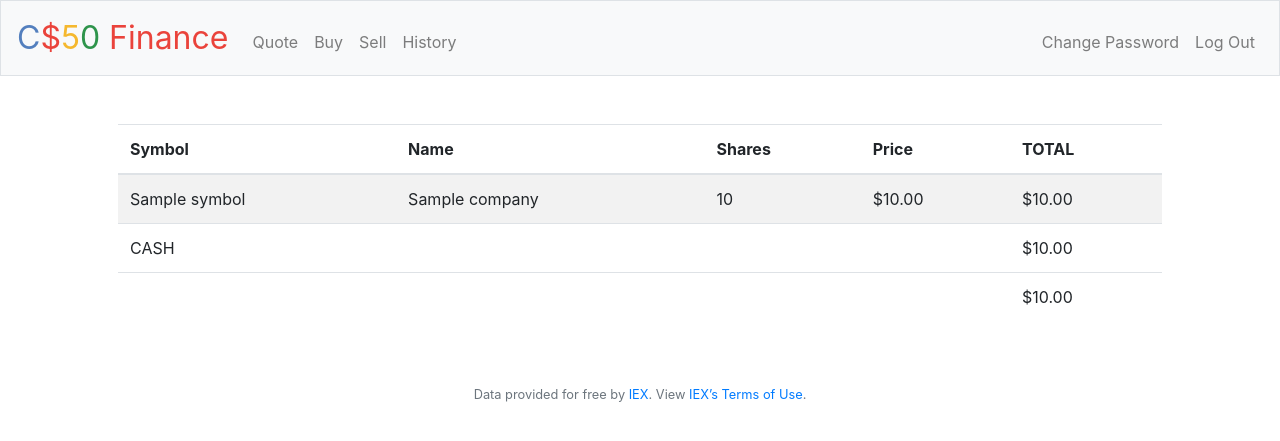
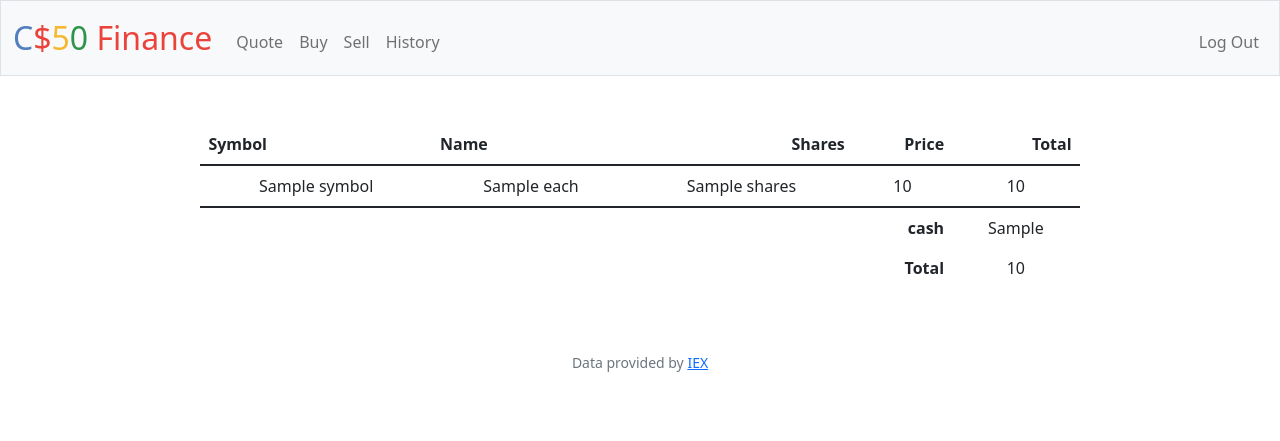
Before and after one commit to mu802/CS50X, a Flask app: template finance/templates/index.html in a window 1280 px wide. Shown: the top 441 px of the page. Run offline with Flask 3, Linux system fonts and the light colour scheme; a user stored in the database is signed in; the template is opened without the code that fills it: most values are stand-ins (such as "Sample title", 1, 10 or a date in 2020); some libraries are stand-ins or nearby versions.

Commit message:
Sat, Jul 8, 2023, 10:27 AM +03:00

```diff
--- a/finance/templates/apology.html
+++ b/finance/templates/apology.html
@@ -5,5 +5,6 @@
 {% endblock %}
 
 {% block main %}
-    <img alt="{{ top }}" class="border" src="http://memegen.link/custom/{{ top | urlencode }}/{{ bottom | urlencode }}.jpg?alt=https://i.imgur.com/CsCgN7Ll.png" title="{{ top }}">
+    <!-- https://memegen.link/ -->
+    <img alt="{{ top }}" class="border img-fluid" src="http://memegen.link/custom/{{ top | urlencode }}/{{ bottom | urlencode }}.jpg?alt=https://i.imgur.com/CsCgN7Ll.png&width=400" title="{{ top }}">
 {% endblock %}
--- a/finance/templates/index.html
+++ b/finance/templates/index.html
@@ -1,40 +1,47 @@
-{% extends "layout.html" %}
+{% extends 'layout.html' %}
+
 
 {% block title %}
-    Portfolio
+Index
 {% endblock %}
 
 {% block main %}
-    <table class="table table-striped">
+
+<div class="my-auto">
+<table class="table ">
     <thead>
       <tr>
-                <th>Symbol</th>
-                <th>Name</th>
-                <th>Shares</th>
-                <th>Price</th>
-                <th>TOTAL</th>
+        <th class="text-start" scope="col">Symbol</th>
+        <th class="text-start" scope="col">Name</th>
+        <th class="text-end" scope="col">Shares</th>
+        <th class="text-end" scope="col">Price</th>
+        <th  class="text-end" scope="col">Total</th>
       </tr>
     </thead>
+    <tbody>
+        {% if value %}
+        {% for each in value %}
+        <tr>
+            <td >{{each['symbol']}}</td>
+            <td>{{each['name']}}</td>
+            <td>{{each['shares']}}</td>
+            <td>{{each['price']}}</td>
+            <td>{{each['total']}}</td>
+          </tr>
+            {% endfor %}
+        {% endif %}
+    </tbody>
     <tfoot>
       <tr>
-                <td colspan="4"></td>
-                <td>{{ sum_totals | usd }}</td>
+        <td  class=" fw-bold border-0" colspan="4" style="text-align:end;" >cash</td>
+        <td  class="border-0" colspan="5">{{cash_place}}</td>
+      </tr>
+      <tr class="border-0">
+        <td  class=" fw-bold border-0 col" colspan="4"
+         style="text-align:end;" >Total</td>
+        <td  class="border-0" colspan="5">{{total}}</td>
       </tr>
     </tfoot>
-        <tbody>
-            {% for summary in summaries %}
-                <tr>
-                    <td>{{ summary.symbol }}</td>
-                    <td>{{ summary.company }}</td>
-                    <td>{{ summary.sum_of_shares }}</td>
-                    <td>{{ summary.price | usd }}</td>
-                    <td>{{ summary.total | usd }}</td>
-                </tr>
-            {% endfor %}
-            <tr>
-                <td colspan="4">CASH</td>
-                <td>{{ owned_cash | usd }}</td>
-            </tr>
-        </tbody>
   </table>
+</div>
 {% endblock %}
--- a/finance/templates/layout.html
+++ b/finance/templates/layout.html
@@ -7,17 +7,14 @@
         <meta charset="utf-8">
         <meta name="viewport" content="initial-scale=1, width=device-width">
 
-        <!-- http://getbootstrap.com/docs/4.5/ -->
-        <link rel="stylesheet" href="https://cdn.jsdelivr.net/npm/bootstrap@4.5.3/dist/css/bootstrap.min.css" integrity="sha384-TX8t27EcRE3e/ihU7zmQxVncDAy5uIKz4rEkgIXeMed4M0jlfIDPvg6uqKI2xXr2" crossorigin="anonymous">
+        <!-- http://getbootstrap.com/docs/5.1/ -->
+        <link crossorigin="anonymous" href="https://cdn.jsdelivr.net/npm/bootstrap@5.1.3/dist/css/bootstrap.min.css" integrity="sha384-1BmE4kWBq78iYhFldvKuhfTAU6auU8tT94WrHftjDbrCEXSU1oBoqyl2QvZ6jIW3" rel="stylesheet">
+        <script crossorigin="anonymous" src="https://cdn.jsdelivr.net/npm/bootstrap@5.1.3/dist/js/bootstrap.bundle.min.js" integrity="sha384-ka7Sk0Gln4gmtz2MlQnikT1wXgYsOg+OMhuP+IlRH9sENBO0LRn5q+8nbTov4+1p"></script>
 
-        <!-- https://favicon.io/emoji-favicons/money-mouth-face/ -->
+        <!-- https://favicon.io/emoji-favicons/money-bag/ -->
         <link href="/static/favicon.ico" rel="icon">
 
         <link href="/static/styles.css" rel="stylesheet">
-
-        <!-- http://getbootstrap.com/docs/4.5/ -->
-        <script src="https://code.jquery.com/jquery-3.5.1.slim.min.js" integrity="sha384-DfXdz2htPH0lsSSs5nCTpuj/zy4C+OGpamoFVy38MVBnE+IbbVYUew+OrCXaRkfj" crossorigin="anonymous"></script>
-        <script src="https://cdn.jsdelivr.net/npm/bootstrap@4.5.3/dist/js/bootstrap.bundle.min.js" integrity="sha384-ho+j7jyWK8fNQe+A12Hb8AhRq26LrZ/JpcUGGOn+Y7RsweNrtN/tE3MoK7ZeZDyx" crossorigin="anonymous"></script>
 
         <title>C$50 Finance: {% block title %}{% endblock %}</title>
 
@@ -25,46 +22,47 @@
 
     <body>
 
-        <nav class="navbar navbar-expand-md navbar-light bg-light border">
+        <nav class="bg-light border navbar navbar-expand-md navbar-light">
+            <div class="container-fluid">
                 <a class="navbar-brand" href="/"><span class="blue">C</span><span class="red">$</span><span class="yellow">5</span><span class="green">0</span> <span class="red">Finance</span></a>
-            <button aria-controls="navbar" aria-expanded="false" aria-label="Toggle navigation" class="navbar-toggler" data-target="#navbar" data-toggle="collapse" type="button">
+                <button aria-controls="navbar" aria-expanded="false" aria-label="Toggle navigation" class="navbar-toggler" data-bs-target="#navbar" data-bs-toggle="collapse" type="button">
                     <span class="navbar-toggler-icon"></span>
                 </button>
                 <div class="collapse navbar-collapse" id="navbar">
-                {% if session.user_id %}
-                    <ul class="navbar-nav mr-auto mt-2">
+                    {% if session["user_id"] %}
+                        <ul class="navbar-nav me-auto mt-2">
                             <li class="nav-item"><a class="nav-link" href="/quote">Quote</a></li>
                             <li class="nav-item"><a class="nav-link" href="/buy">Buy</a></li>
                             <li class="nav-item"><a class="nav-link" href="/sell">Sell</a></li>
                             <li class="nav-item"><a class="nav-link" href="/history">History</a></li>
                         </ul>
-                    <ul class="navbar-nav ml-auto mt-2">
-                        <li class="nav-item"><a class="nav-link" href="/reset">Change Password</a></li>
+                        <ul class="navbar-nav ms-auto mt-2">
                             <li class="nav-item"><a class="nav-link" href="/logout">Log Out</a></li>
                         </ul>
                     {% else %}
-                    <ul class="navbar-nav ml-auto mt-2">
+                        <ul class="navbar-nav ms-auto mt-2">
                             <li class="nav-item"><a class="nav-link" href="/register">Register</a></li>
                             <li class="nav-item"><a class="nav-link" href="/login">Log In</a></li>
                         </ul>
                     {% endif %}
                 </div>
+            </div>
         </nav>
 
         {% if get_flashed_messages() %}
             <header>
-                <div class="alert alert-primary border text-center" role="alert">
+                <div class="alert alert-primary mb-0 text-center" role="alert">
                     {{ get_flashed_messages() | join(" ") }}
                 </div>
             </header>
         {% endif %}
 
-        <main class="container p-5">
+        <main class="container-fluid py-5 text-center">
             {% block main %}{% endblock %}
         </main>
 
-        <footer class="small text-center text-muted">
-            Data provided for free by <a href="https://iextrading.com/developer">IEX</a>. View <a href="https://iextrading.com/api-exhibit-a/">IEX’s Terms of Use</a>.
+        <footer class="mb-5 small text-center text-muted">
+            Data provided by <a href="https://iexcloud.io/">IEX</a>
         </footer>
 
     </body>
```
Also changed, not shown: finance/schema.sql (deleted, +0 -20 lines), finance/templates/buy.html (+5 -4 lines), finance/templates/history.html (+18 -11 lines), finance/templates/login.html (+4 -4 lines), finance/templates/quote.html (+7 -13 lines), finance/templates/register.html (+6 -6 lines), finance/templates/reset.html (deleted, +0 -20 lines), finance/templates/sell.html (+13 -9 lines). Lines whose indentation alone changed are shown as unchanged.
